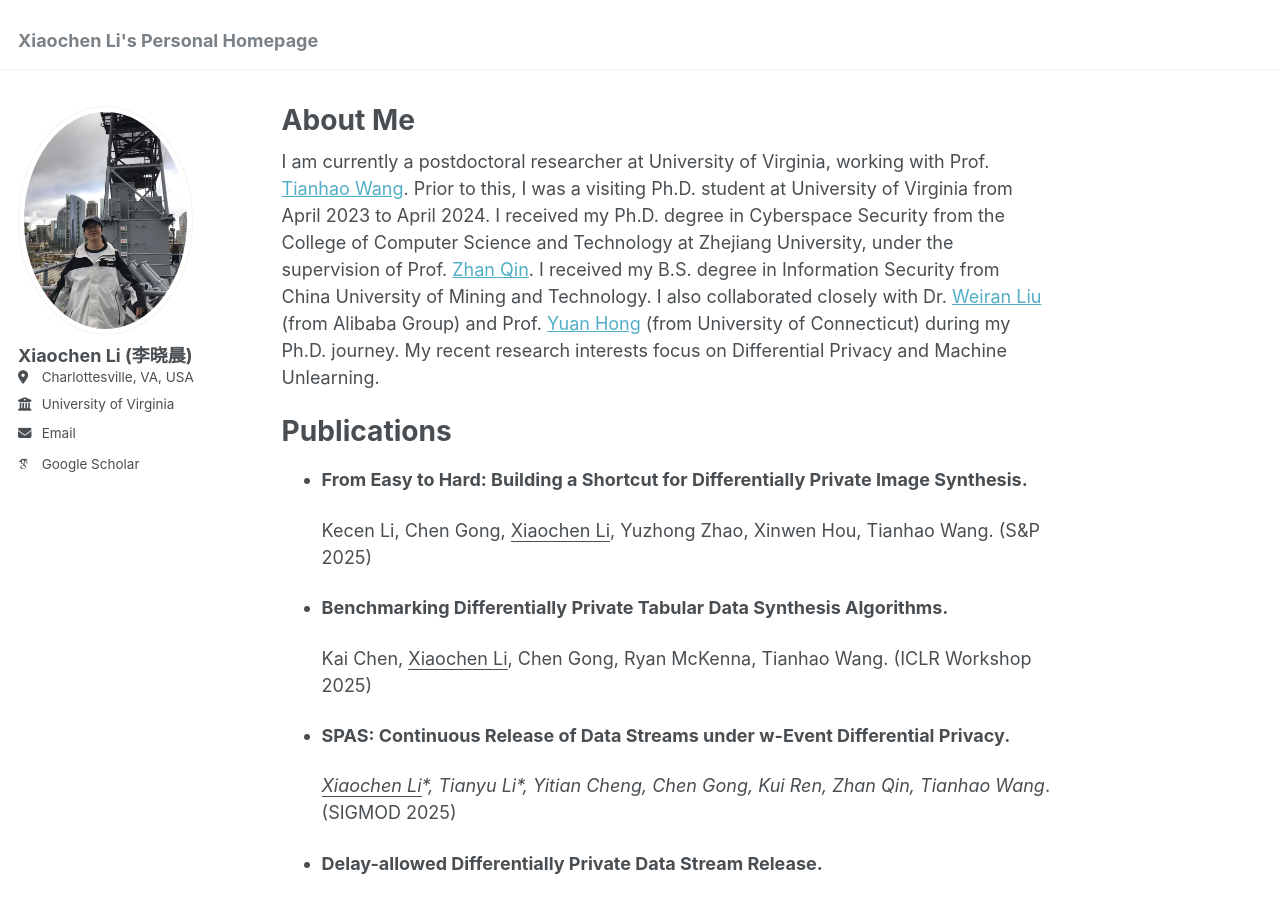
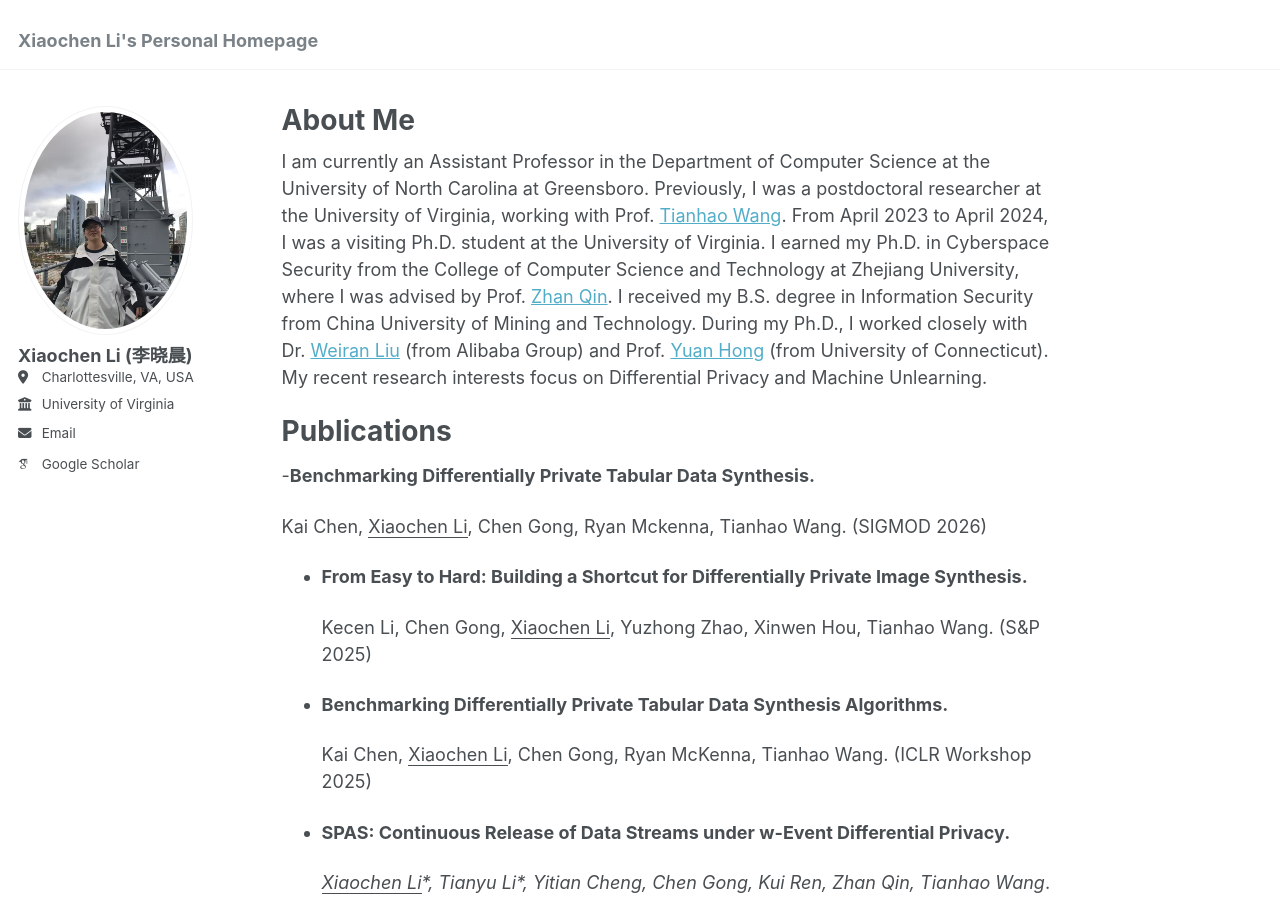
Before and after one commit to XiaochenLi-w/XiaochenLi-w.github.io, a Jekyll site: the page built from _pages/about.md, in a window 1280 px wide and 900 px high. Built offline with Jekyll 4.4.1, drawn with Linux system fonts in a browser that asks for light colours; some web fonts are replaced; some of the changed text lies outside the part shown.

Commit message:
Update about.md

```diff
--- a/_pages/about.md
+++ b/_pages/about.md
@@ -7,10 +7,14 @@ redirect_from:
   - /about.html
 ---
 
-I am currently a postdoctoral researcher at University of Virginia, working with Prof. [Tianhao Wang](https://tianhao.wang). Prior to this, I was a visiting Ph.D. student at University of Virginia from April 2023 to April 2024. I received my Ph.D. degree in Cyberspace Security from the College of Computer Science and Technology at Zhejiang University, under the supervision of Prof. [Zhan Qin](https://person.zju.edu.cn/en/zhanqin). I received my B.S. degree in Information Security from China University of Mining and Technology. I also collaborated closely with Dr. [Weiran Liu](https://scholar.google.com/citations?user=0w_EKL0AAAAJ&hl=en) (from Alibaba Group) and Prof. [Yuan Hong](https://yhongcs.github.io/) (from University of Connecticut) during my Ph.D. journey.
+I am currently an Assistant Professor in the Department of Computer Science at the University of North Carolina at Greensboro. Previously, I was a postdoctoral researcher at the University of Virginia, working with Prof. [Tianhao Wang](https://tianhao.wang). From April 2023 to April 2024, I was a visiting Ph.D. student at the University of Virginia. I earned my Ph.D. in Cyberspace Security from the College of Computer Science and Technology at Zhejiang University, where I was advised by Prof. [Zhan Qin](https://person.zju.edu.cn/en/zhanqin). I received my B.S. degree in Information Security from China University of Mining and Technology. During my Ph.D., I worked closely with Dr. [Weiran Liu](https://scholar.google.com/citations?user=0w_EKL0AAAAJ&hl=en) (from Alibaba Group) and Prof. [Yuan Hong](https://yhongcs.github.io/) (from University of Connecticut).
 My recent research interests focus on Differential Privacy and Machine Unlearning.
 
 # Publications
+-**Benchmarking Differentially Private Tabular Data Synthesis.**
+
+  Kai Chen, <u>Xiaochen Li</u>, Chen Gong, Ryan Mckenna, Tianhao Wang. (SIGMOD 2026)
+
 - **From Easy to Hard: Building a Shortcut for Differentially Private Image Synthesis.**
 
   Kecen Li, Chen Gong, <u>Xiaochen Li</u>, Yuzhong Zhao, Xinwen Hou, Tianhao Wang. (S&P 2025)
```
Also changed, not shown: other parts of _pages/about.md (+1 -0 lines).
